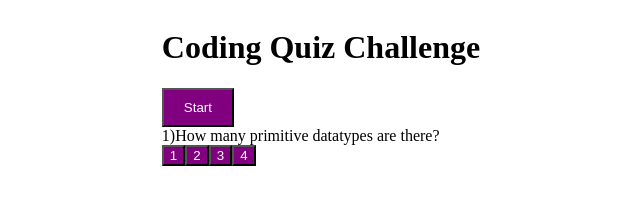
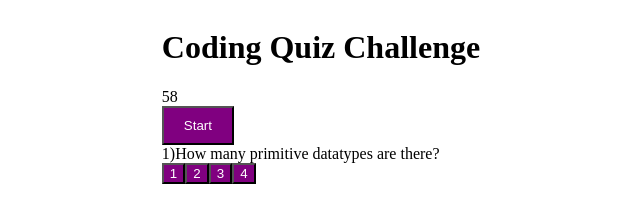
Before and after one commit to Ali-Aldawoodi/Ali-Aldawoodi.github.io, a plain HTML site: page index.html in a window 1280 px wide. Both pictures are taken after a click on the button "Start". Shown: the whole page, without its empty margins (319-959 px from the left). Drawn offline with Linux system fonts and the light colour scheme.

Commit message:
Added a countdown timer

```diff
--- a/assets/script.js
+++ b/assets/script.js
@@ -1,5 +1,10 @@
 let timer = document.querySelector(".timer");
-let startButton = document.querySelector(".start");
+let startButton = document.querySelector(".start-button");
+var isWin = false;
+var timerCount;
+var timerElement = document.querySelector(".timer-countdown")
+
+
 
 let qAndA = [{
         question: "How many primitive datatypes are there?",
@@ -50,6 +55,32 @@ let qAndA = [{
 
   let currentQuestionIndex = 0;
   let score = 0;
+
+  function startGame() {
+    isWin = false;
+    timerCount = 60;
+
+    startTimer();
+};
+
+function startTimer() {
+  timer = setInterval(function() {
+    timerCount--;
+    timerElement.textContent = timerCount;
+    if (timerCount >= 0) {
+      if (isWin && timerCount > 0) {
+        clearInterval(timer);
+        winGame();
+      }
+    }
+    if (timerCount === 0) {
+      clearInterval(timer);
+      loseGame();
+    }
+  }, 1000);
+};
+
+
 
   function startQuiz() {
     currentQuestionIndex = 0;
@@ -115,6 +146,8 @@ function displayNextButton(){
 
 console.log(populateQuestion)
 
+startButton.addEventListener("click", startGame);
+
 nextButton.addEventListener('click', ()=> {
     if(currentQuestionIndex < qAndA.length){
         displayNextButton();
--- a/index.html
+++ b/index.html
@@ -11,7 +11,9 @@
 <body>
     <main>
         <h1>Coding Quiz Challenge</h1>
-        <div class="timer"></div>
+        <div class="timer-card">
+            <div class="timer-countdown">60</div>
+        </div>
         <button id="start" class="start-button">Start</button>
                 <div id="user-score"></div>
                 <div id="written-questions"></div>
```
